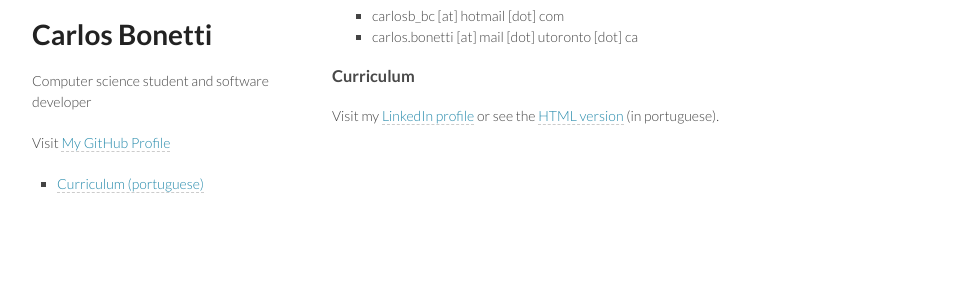
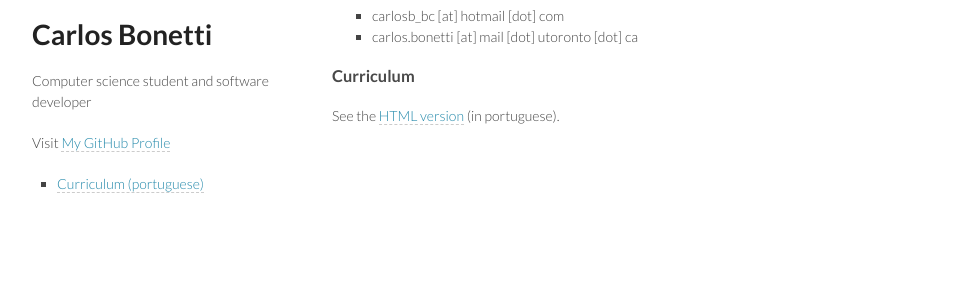
Before and after one commit to CarlosBonetti/carlosbonetti.github.io, a Jekyll site: the page built from index.md, in a window 1280 px wide. Shown: the part 224-524 px from the top of the page, without its empty margins (163-1116 px from the left). Built offline with Jekyll 4.4.1, drawn with Linux system fonts in a browser that asks for light colours.

Commit message:
Removed linkedIn link

```diff
--- a/index.md
+++ b/index.md
@@ -14,4 +14,4 @@ I'm a third year Computer Science student at Universidade Federal de Santa Catar
 
 ### Curriculum
 
-Visit my [LinkedIn profile](http://br.linkedin.com/pub/carlos-bonetti/37/862/7aa/) or see the [HTML version](/curriculum_pt.html) (in portuguese).
+See the [HTML version](/curriculum_pt.html) (in portuguese).
```
